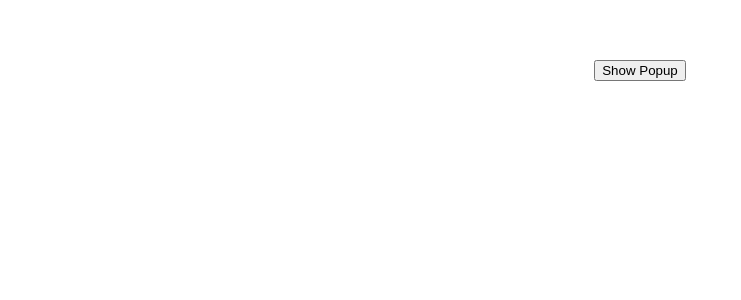
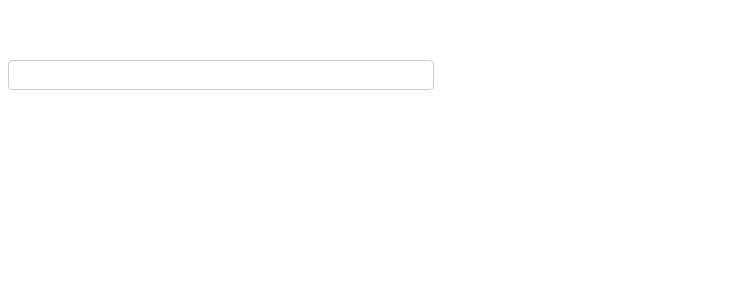
Before and after one commit to shengo333/vue-components, a Vue app: page / in a window 1280 px wide. Shown: the top 300 px of the page, without its empty margins (0-741 px from the left). Built offline with nearby package versions, Linux system fonts and the light colour scheme.

Commit message:
some model binding

```diff
--- a/src/App.vue
+++ b/src/App.vue
@@ -1,29 +1,24 @@
 <template>
-  <button @click="showPopup = true">Show Popup</button>
-  <Popup v-show="showPopup" @close="closePopup" />
+  <Input v-model="name" />
 </template>
 
 <script>
 
 
-
-import Popup from './components/Popup.vue'
+import Input from './components/Input.vue'
 
 export default {
   name: 'App',
   components: {
-    Popup,
+    Input,
   },
   data(){
-    return {
-      showPopup: false
+    return{
+      name: ''
     }
   },
   methods:{
-    closePopup(name){
-      this.showPopup = false,
-      console.log('name', name)
-    }
+
   }
 }
 </script>
--- /dev/null
+++ b/src/components/Input.vue
@@ -0,0 +1,30 @@
+<template>
+  <input type="text"
+  :value="modelValue"
+  @input="$emit('update:modelValue', $event.target.value)">
+</template>
+
+<script>
+export default {
+    name: 'Input',
+    props:{
+        modelValue: String,
+    }
+}
+</script>
+
+<style scoped>
+input{
+    display: block;
+    width: 400px;
+    padding: 6px 12px;
+    font-size: 14px;
+    line-height: 1.4p;
+    color: #555;
+    background-color: #fff;
+    background-image: none;
+    border: 1px solid #ccc;
+    border-radius: 4px;
+}
+
+</style>
```
